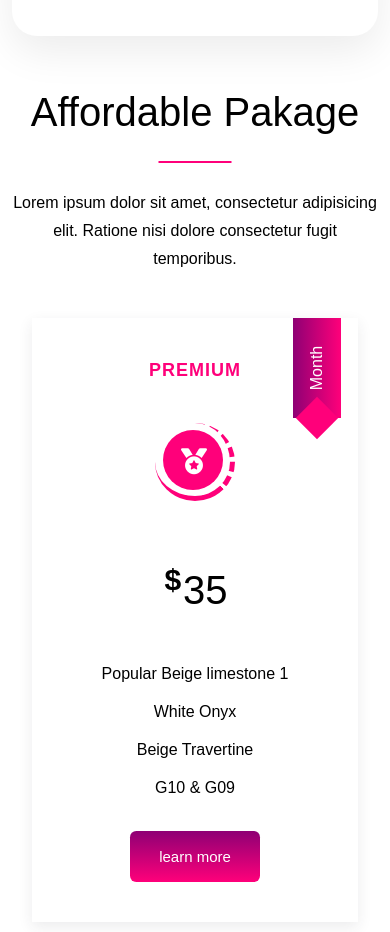
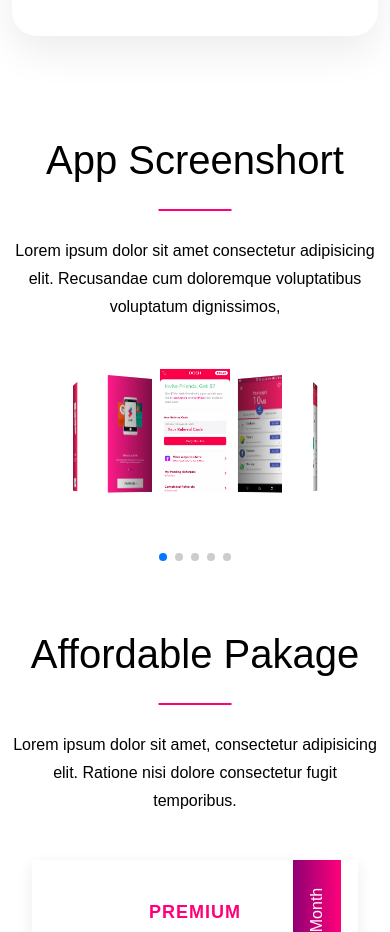
Before and after one commit to zeeshanbalti/S-S-Company, a plain HTML site: page index.html in a window 390 px wide. Shown: the part 4840-5772 px from the top of the page. Drawn offline with nearby package versions, Linux system fonts and the light colour scheme.

Commit message:
ssCompany

```diff
--- a/index.html
+++ b/index.html
@@ -309,6 +309,65 @@
 
      <!-- ========= App ScreenShort ======= -->
 
+
+<section id="screenshots" class="ptb_100">
+  <div class="container">
+    <div class="row justify-content-center">
+      <div class="col-lg-6">
+        <div class="section-heading text-center mb-5">
+          <h2 class="section-title">
+            App Screenshort
+          </h2>
+          <p class="section-sub-title">Lorem ipsum dolor sit amet consectetur adipisicing elit.
+            Recusandae cum doloremque voluptatibus voluptatum dignissimos,</p>
+        </div>
+      </div>
+    </div>
+  </div>
+
+  <div class="swiper-container app-screen">
+    <div class="swiper-wrapper">
+      <!-- Slide 1 -->
+      <div class="swiper-slide">
+        <div class="swiper-image">
+          <img src="./images/screenshots/1.jpg" alt="slide 1">
+        </div>
+      </div>
+
+      <!-- Slide 2 -->
+      <div class="swiper-slide">
+        <div class="swiper-image">
+          <img src="./images/screenshots/2.jpg" alt="slide 2">
+        </div>
+      </div>
+
+      <!-- Slide 3 -->
+      <div class="swiper-slide">
+        <div class="swiper-image">
+          <img src="./images/screenshots/3.jpg" alt="slide 3">
+        </div>
+      </div>
+
+      <!-- Slide 4 -->
+      <div class="swiper-slide">
+        <div class="swiper-image">
+          <img src="./images/screenshots/4.jpg" alt="slide 4">
+        </div>
+      </div>
+
+      <!-- Slide 5 -->
+      <div class="swiper-slide">
+        <div class="swiper-image">
+          <img src="./images/screenshots/5.jpg" alt="slide 5">
+        </div>
+      </div>
+
+
+    </div>
+    <div class="swiper-pagination"></div>
+  </div>
+ </section>
+
      <!-- =========== Prising ============ -->
 
      <section id="prising" class="ptb_100">
@@ -475,6 +534,10 @@
                     <i class="fa-solid fa-envelope me-3"></i>
                     <p><a href="#"> info@gmail.com</a></p>
                   </li>
+                  <!-- <div>
+                    <h4 class="fw-bold">Our Location</h4>
+                    <iframe src="https://www.google.com/maps/embed?pb=!1m18!1m12!1m3!1d52177.57788208063!2d75.99008680769717!3d35.17909451587936!2m3!1f0!2f0!3f0!3m2!1i1024!2i768!4f13.1!3m3!1m2!1s0x38e49f44b0a156a1%3A0xc285b79520278c46!2sGhawari!5e0!3m2!1sen!2s!4v1725219970194!5m2!1sen!2s" width="600" height="450" style="border:0;" allowfullscreen="" loading="lazy" referrerpolicy="no-referrer-when-downgrade"></iframe>
+                </div> -->
                 </ul>
               </div>
               <div class="col-lg-7 col-md-7 pt-lg-0 pt-md-0 pt-4">
--- a/responsive.css
+++ b/responsive.css
@@ -129,4 +129,8 @@ box-shadow: none;
       .features-img img {
         max-width: 95%;
       }
+      .app-screen .swiper-slide{
+        width: 70px !important;
+        height: auto;
+      };
 }
```
